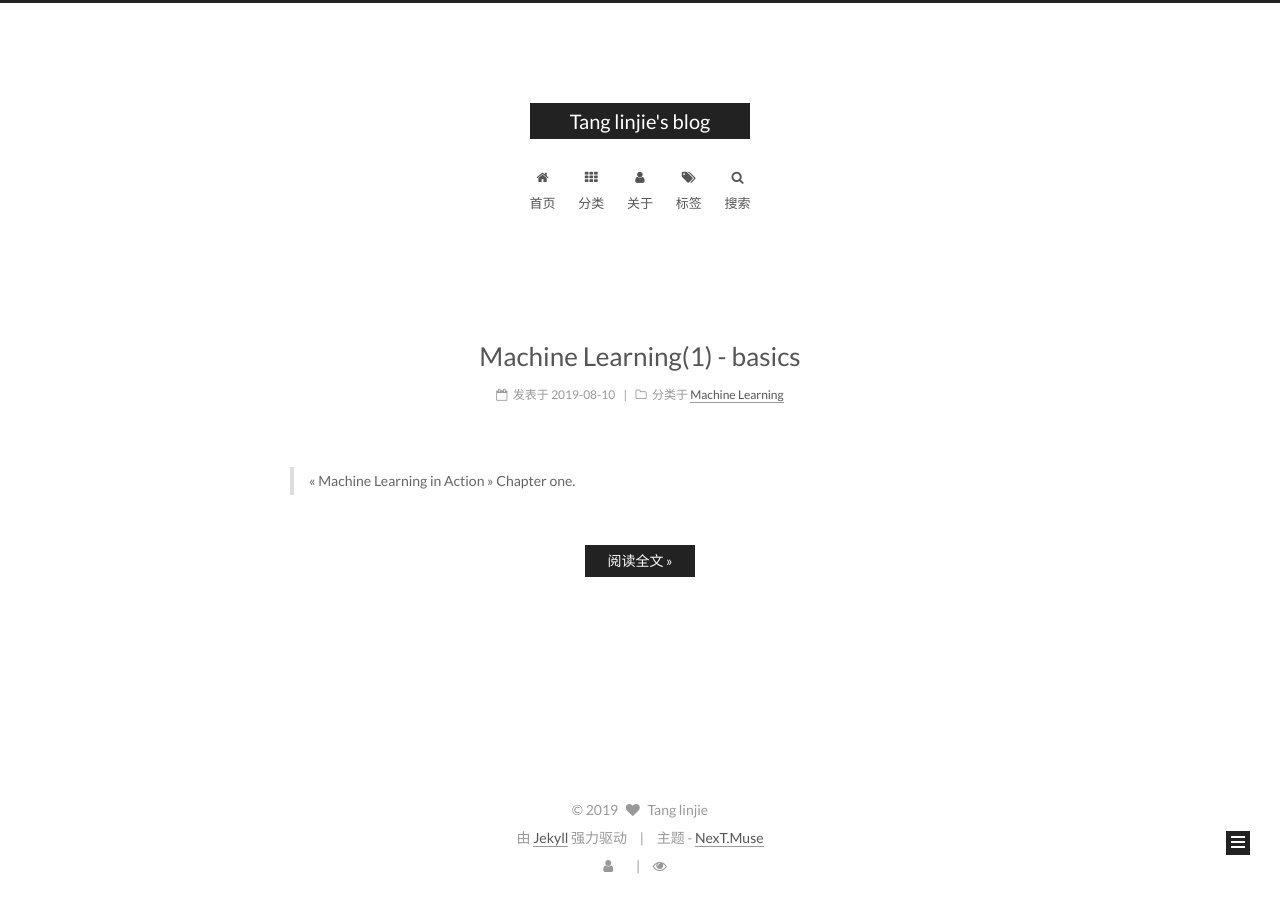
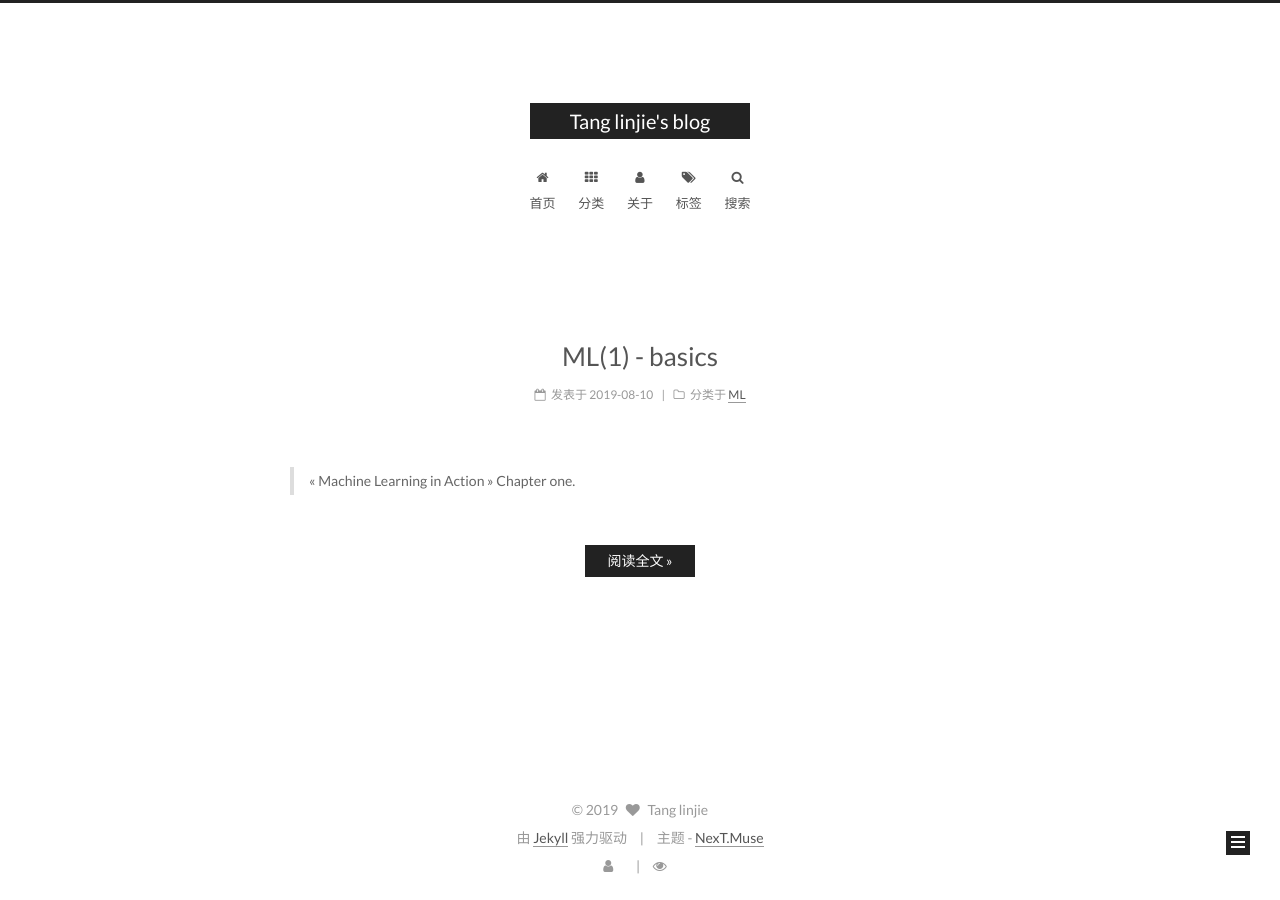
Before and after one commit to TangLinJie/TangLinJie.github.io, a Jekyll site: the page built from index.html, in a window 1280 px wide. Built offline with Jekyll 4.4.1, drawn with Linux system fonts in a browser that asks for light colours; the list of posts is cut into pages by our own code; comment, search, counter and statistics services are not loaded.

Commit message:
Update and rename 2019-8-10-Machine Learning1-basics.md to 2019-8-10-ML1-basics.md

```diff
--- a/_posts/2019-8-10-Machine Learning1-basics.md
+++ b/_posts/2019-8-10-ML1-basics.md
@@ -1,10 +1,10 @@
 ---
-title: Machine Learning(1) - basics
+title: ML(1) - basics
 date: 2019-8-10 00:44:08
 categories:
-- Machine Learning
+- ML
 tags:
-- Machine Learning
+- ML
 ---
 ><< Machine Learning in Action >> Chapter one.
 
```
